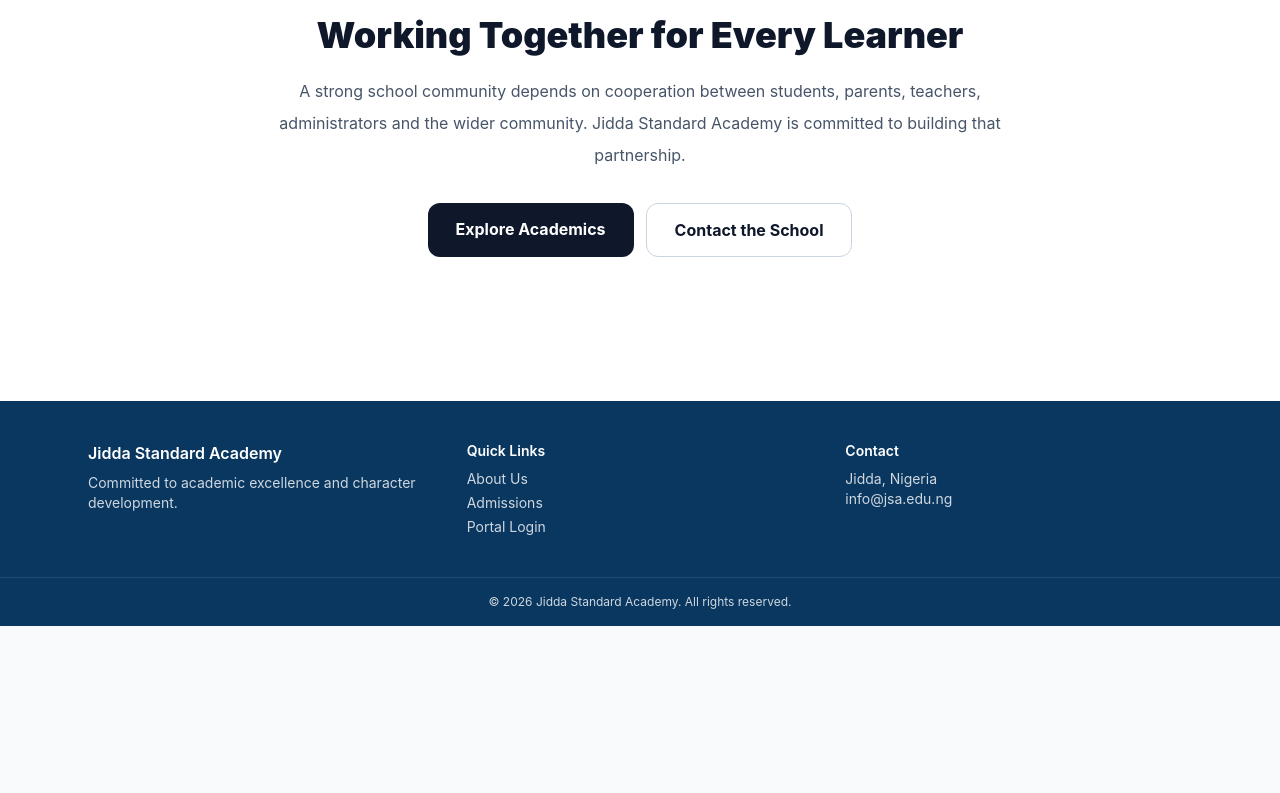
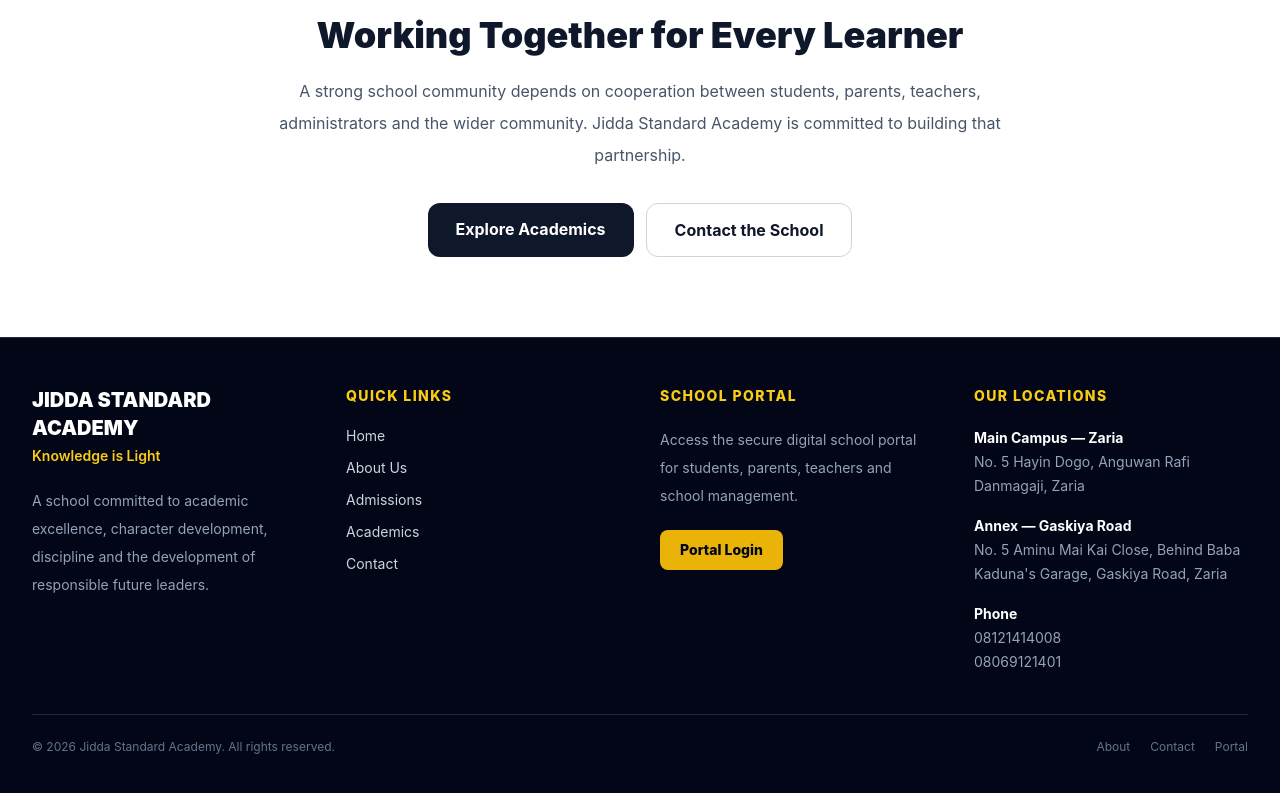
Before and after one commit to Maidammanation/jsa-portal, a Next.js app: page /website/about in a window 1280 px wide. Shown: the part 1640-2433 px from the top of the page. Before the commit the page ends 2266 px from the top, so only its background shows below. Built offline with nearby package versions, Linux system fonts and the light colour scheme.

Commit message:
Update Footer.tsx

```diff
--- a/components/Footer.tsx
+++ b/components/Footer.tsx
@@ -1,29 +1,149 @@
-import { SCHOOL } from "@/settings/config";
+import Link from "next/link";
 
 export default function Footer() {
   return (
-    <footer className="bg-brand-dark text-white/80 mt-16">
-      <div className="max-w-6xl mx-auto px-6 py-10 grid grid-cols-1 sm:grid-cols-3 gap-8 text-sm">
-        <div>
-          <p className="text-white font-semibold text-base mb-2">{SCHOOL.name}</p>
-          <p>Committed to academic excellence and character development.</p>
+    <footer className="border-t border-slate-800 bg-slate-950 text-white">
+      <div className="mx-auto max-w-7xl px-4 py-12 sm:px-6 lg:px-8">
+        <div className="grid gap-10 md:grid-cols-2 lg:grid-cols-4">
+          {/* SCHOOL */}
+          <div>
+            <Link href="/website" className="inline-block">
+              <h2 className="text-xl font-black">
+                JIDDA STANDARD ACADEMY
+              </h2>
+
+              <p className="mt-1 text-sm font-semibold text-yellow-400">
+                Knowledge is Light
+              </p>
+            </Link>
+
+            <p className="mt-5 max-w-sm text-sm leading-7 text-slate-400">
+              A school committed to academic excellence, character development,
+              discipline and the development of responsible future leaders.
+            </p>
+          </div>
+
+          {/* QUICK LINKS */}
+          <div>
+            <h3 className="text-sm font-extrabold uppercase tracking-widest text-yellow-400">
+              Quick Links
+            </h3>
+
+            <nav className="mt-5 flex flex-col gap-3 text-sm">
+              <Link
+                href="/website"
+                className="text-slate-300 hover:text-yellow-400"
+              >
+                Home
+              </Link>
+
+              <Link
+                href="/website/about"
+                className="text-slate-300 hover:text-yellow-400"
+              >
+                About Us
+              </Link>
+
+              <Link
+                href="/website/admissions"
+                className="text-slate-300 hover:text-yellow-400"
+              >
+                Admissions
+              </Link>
+
+              <Link
+                href="/website/academics"
+                className="text-slate-300 hover:text-yellow-400"
+              >
+                Academics
+              </Link>
+
+              <Link
+                href="/website/contact"
+                className="text-slate-300 hover:text-yellow-400"
+              >
+                Contact
+              </Link>
+            </nav>
+          </div>
+
+          {/* PORTAL */}
+          <div>
+            <h3 className="text-sm font-extrabold uppercase tracking-widest text-yellow-400">
+              School Portal
+            </h3>
+
+            <p className="mt-5 text-sm leading-7 text-slate-400">
+              Access the secure digital school portal for students, parents,
+              teachers and school management.
+            </p>
+
+            <Link
+              href="/login"
+              className="mt-5 inline-flex rounded-lg bg-yellow-500 px-5 py-2.5 text-sm font-extrabold text-slate-950 hover:bg-yellow-400"
+            >
+              Portal Login
+            </Link>
+          </div>
+
+          {/* LOCATION */}
+          <div>
+            <h3 className="text-sm font-extrabold uppercase tracking-widest text-yellow-400">
+              Our Locations
+            </h3>
+
+            <div className="mt-5 space-y-4 text-sm leading-6 text-slate-400">
+              <div>
+                <p className="font-bold text-white">Main Campus — Zaria</p>
+                <p>No. 5 Hayin Dogo, Anguwan Rafi Danmagaji, Zaria</p>
+              </div>
+
+              <div>
+                <p className="font-bold text-white">Annex — Gaskiya Road</p>
+                <p>
+                  No. 5 Aminu Mai Kai Close, Behind Baba Kaduna's Garage,
+                  Gaskiya Road, Zaria
+                </p>
+              </div>
+
+              <div>
+                <p className="font-bold text-white">Phone</p>
+                <p>08121414008</p>
+                <p>08069121401</p>
+              </div>
+            </div>
+          </div>
         </div>
-        <div>
-          <p className="text-white font-semibold mb-2">Quick Links</p>
-          <ul className="space-y-1">
-            <li><a href="/website/about" className="hover:text-white">About Us</a></li>
-            <li><a href="/website/admissions" className="hover:text-white">Admissions</a></li>
-            <li><a href="/login" className="hover:text-white">Portal Login</a></li>
-          </ul>
+
+        {/* BOTTOM */}
+        <div className="mt-10 border-t border-slate-800 pt-6">
+          <div className="flex flex-col gap-3 text-xs text-slate-500 sm:flex-row sm:items-center sm:justify-between">
+            <p>
+              © {new Date().getFullYear()} Jidda Standard Academy. All rights
+              reserved.
+            </p>
+
+            <div className="flex gap-5">
+              <Link
+                href="/website/about"
+                className="hover:text-yellow-400"
+              >
+                About
+              </Link>
+
+              <Link
+                href="/website/contact"
+                className="hover:text-yellow-400"
+              >
+                Contact
+              </Link>
+
+              <Link href="/login" className="hover:text-yellow-400">
+                Portal
+              </Link>
+            </div>
+          </div>
         </div>
-        <div>
-          <p className="text-white font-semibold mb-2">Contact</p>
-          <p>Jidda, Nigeria</p>
-          <p>info@jsa.edu.ng</p>
-        </div>
-      </div>
-      <div className="border-t border-white/10 text-center text-xs py-4">
-        © {new Date().getFullYear()} {SCHOOL.name}. All rights reserved.
       </div>
     </footer>
   );
```
